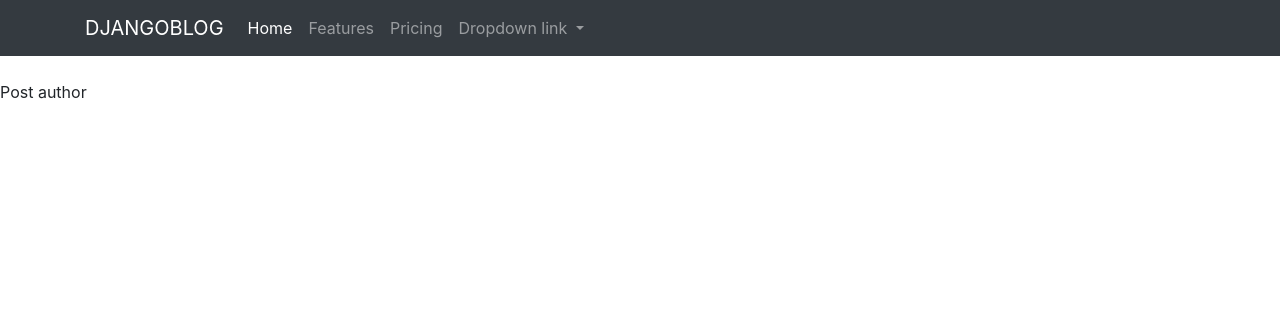
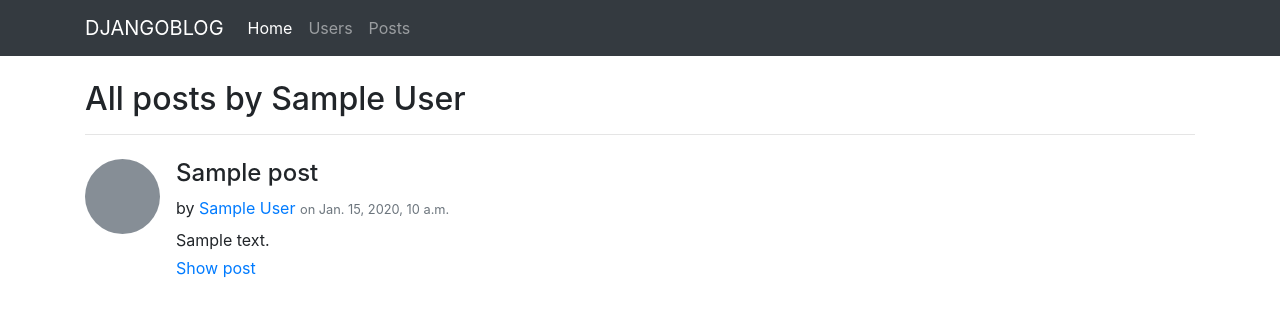
Before and after one commit to sajibsrs/djangoblog, a Django app: template templates/posts/author.html in a window 1280 px wide. Shown: the top 317 px of the page. Run offline with Django 3.2, Linux system fonts and the light colour scheme; tables that the repository leaves empty hold one stand-in row (values such as "Sample post"); the template is opened without the code that fills it: values that come from a table or form of the project are taken from there, most other values are stand-ins (such as "Sample title", 1, 10 or a date in 2020); some libraries are stand-ins or nearby versions.

Commit message:
author posts added

```diff
--- a/blog/urls.py
+++ b/blog/urls.py
@@ -4,4 +4,5 @@ from django.urls import path
 urlpatterns = [
     path('', views.PostList.as_view(), name='posts.index'),
     path('posts/<int:pk>', views.PostDetail.as_view(), name='posts.detail'),
+    path('author/<int:author_id>/posts', views.AuthorPosts.as_view(), name='author.posts'),
 ]
--- a/templates/base.html
+++ b/templates/base.html
@@ -22,24 +22,13 @@
             <div class="collapse navbar-collapse" id="navbarNavDropdown">
                 <ul class="navbar-nav">
                     <li class="nav-item active">
-                        <a class="nav-link" href="#">Home <span class="sr-only">(current)</span></a>
+                        <a class="nav-link" href="/">Home <span class="sr-only">(current)</span></a>
                     </li>
                     <li class="nav-item">
-                        <a class="nav-link" href="#">Features</a>
+                        <a class="nav-link" href="#">Users</a>
                     </li>
                     <li class="nav-item">
-                        <a class="nav-link" href="#">Pricing</a>
-                    </li>
-                    <li class="nav-item dropdown">
-                        <a class="nav-link dropdown-toggle" href="#" id="navbarDropdownMenuLink"
-                           data-toggle="dropdown" aria-haspopup="true" aria-expanded="false">
-                            Dropdown link
-                        </a>
-                        <div class="dropdown-menu" aria-labelledby="navbarDropdownMenuLink">
-                            <a class="dropdown-item" href="#">Action</a>
-                            <a class="dropdown-item" href="#">Another action</a>
-                            <a class="dropdown-item" href="#">Something else here</a>
-                        </div>
+                        <a class="nav-link" href="{% url 'posts.index' %}">Posts</a>
                     </li>
                 </ul>
             </div>
--- a/templates/posts/author.html
+++ b/templates/posts/author.html
@@ -1,4 +1,33 @@
 {% extends 'base.html' %}
 {% block content %}
-    Post author
+<div class="container">
+    <div class="row">
+        <div class="col">
+            <h1 class="h2">All posts by {{ author.get_full_name }}</h1>
+            <hr class="mb-4">
+        </div>
+    </div>
+    <div class="row">
+        {% for post in author_posts %}
+        <div class="col-6">
+            <div class="media">
+                <svg class="rounded-circle mr-3" width="75" height="75" xmlns="http://www.w3.org/2000/svg"
+                     preserveAspectRatio="xMidYMid slice" focusable="false" role="img"
+                     aria-label="Completely round image: 75x75">
+                    <title>{{ post.title }}</title>
+                    <rect width="100%" height="100%" fill="#868e96"></rect>
+                </svg>
+                <div class="media-body">
+                    <h4 class="mt-0 mb-2">{{ post.title }}</h4>
+                    <p class="mb-2">by <a href="#">{{ post.author }}</a>
+                        <small class="text-muted">on {{ post.created_on }}</small>
+                    </p>
+                    <p class="mb-1">{{ post.content|slice:':250' }}</p>
+                    <p><a href="{% url 'posts.detail' pk=post.id %}">Show post</a></p>
+                </div>
+            </div>
+        </div>
+        {% endfor %}
+    </div>
+</div>
 {% endblock content %}
--- a/templates/posts/index.html
+++ b/templates/posts/index.html
@@ -20,7 +20,7 @@
                 </svg>
                 <div class="media-body">
                     <h4 class="mt-0 mb-2">{{ post.title }}</h4>
-                    <p class="mb-2">by <a href="#">{{ post.author }}</a>
+                    <p class="mb-2">by <a href="{% url 'author.posts' author_id=post.author.id %}">{{ post.author }}</a>
                         <small class="text-muted">on {{ post.created_on }}</small>
                     </p>
                     <p class="mb-1">{{ post.content|slice:':250' }}</p>
```
Also changed, not shown: blog/views.py (+15 -0 lines).
